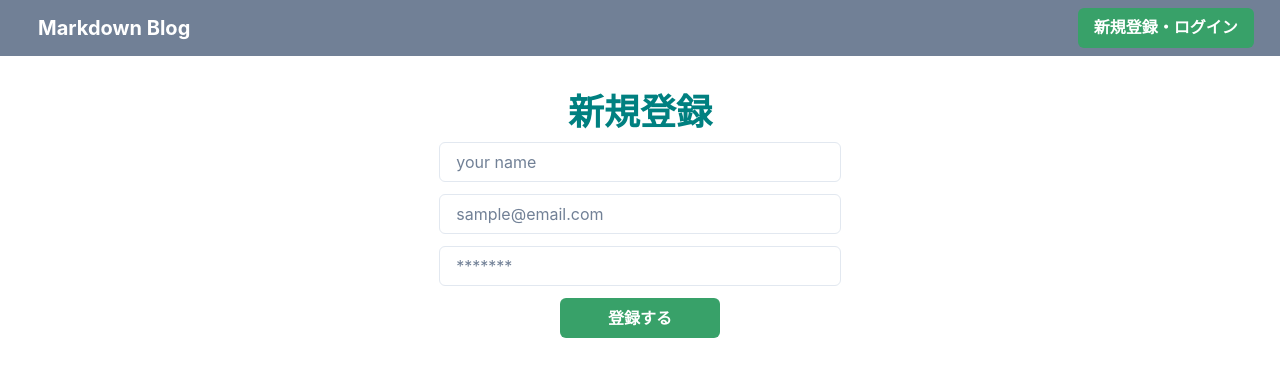
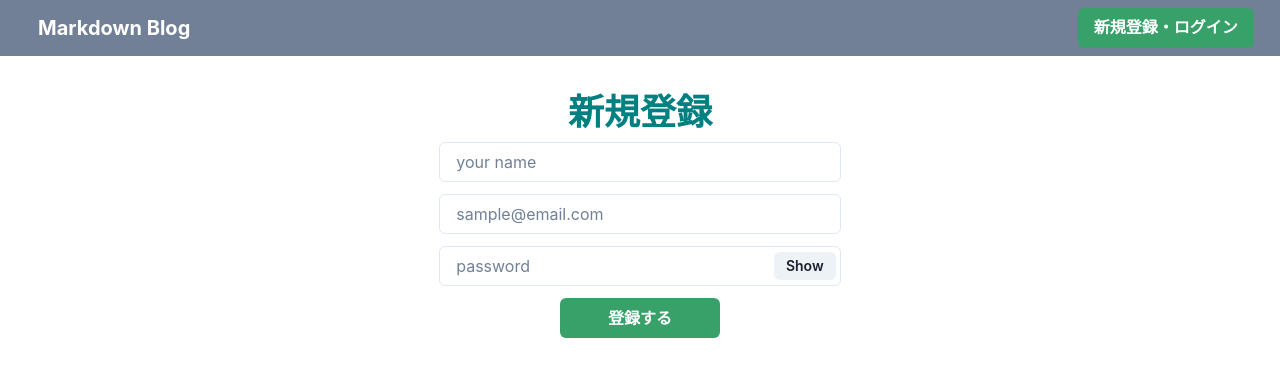
Before and after one commit to illionillion/markdown-blog, a Next.js app: page /signup in a window 1280 px wide. Shown: the top 376 px of the page. Built offline with nearby package versions, Linux system fonts and the light colour scheme.

Commit message:
パスワードのコンポーネント

```diff
--- /dev/null
+++ b/components/InputPassword.tsx
@@ -0,0 +1,37 @@
+import { Button, Input, InputGroup, InputRightElement } from "@chakra-ui/react";
+import { ChangeEventHandler, useState } from "react";
+
+type InputPasswordProps = {
+  placeholder?: string;
+  autoComplete?: string;
+  onChange?: ChangeEventHandler<HTMLInputElement>;
+};
+
+const InputPassword: React.FC<InputPasswordProps> = ({
+  onChange,
+  placeholder,
+  autoComplete
+}) => {
+  const [show, setShow] = useState<boolean>(false);
+
+  return (
+    <InputGroup>
+      <Input
+        type={show ? "text" : "password"}
+        name="user-password"
+        id="user-password"
+        placeholder={placeholder}
+        autoComplete={autoComplete}
+        onChange={onChange}
+        required
+      />
+      <InputRightElement width="4.5rem">
+        <Button h="1.75rem" size="sm" onClick={() => setShow(!show)}>
+          {show ? "Hide" : "Show"}
+        </Button>
+      </InputRightElement>
+    </InputGroup>
+  );
+};
+
+export default InputPassword;
--- a/pages/signup.tsx
+++ b/pages/signup.tsx
@@ -5,13 +5,47 @@ import {
   FormControl,
   Heading,
   Input,
+  InputGroup,
+  InputRightElement,
   Stack,
 } from "@chakra-ui/react";
 import type { GetServerSideProps, GetStaticProps, NextPage } from "next";
 import Head from "next/head";
+import { FormEvent, useEffect, useState } from "react";
 import Header from "../components/Header";
+import InputPassword from "../components/InputPassword";
+import { User } from "../models/typeUser";
 
 const Signup: React.FC = () => {
+  const [userName, setUserName] = useState<string>("");
+  const [userEmail, setUserEmail] = useState<string>("");
+  const [userPassword, setUserPassword] = useState<string>("");
+
+  useEffect(() => {
+    console.log("user-name", userName);
+    console.log("user-email", userEmail);
+    console.log("user-password", userPassword);
+  }, [userName, userEmail, userPassword]);
+
+  const onSubmit = async (e: FormEvent<HTMLDivElement>) => {
+    e.preventDefault();
+    const data: User = {
+      name: userName,
+      email: userEmail,
+      password: userPassword,
+    };
+
+    const req = await fetch("api/auth/signup", {
+      method: "POST",
+      headers: {
+        "Content-Type": "application/json",
+      },
+      body: JSON.stringify(data),
+    });
+
+    console.log(await req.json());
+  };
+
   return (
     <Box>
       <Head>
@@ -19,12 +53,42 @@ const Signup: React.FC = () => {
       </Head>
       <Header isSearch={false} />
       <Container w="full">
-        <FormControl as="form" w="70%" mt={5} m="35px auto" onSubmit={(e) => e.preventDefault()}>
-          <Heading textAlign="center" color="teal">新規登録</Heading>
+        <FormControl
+          as="form"
+          w="70%"
+          mt={5}
+          m="35px auto"
+          onSubmit={onSubmit}
+          autoComplete="on"
+        >
+          <Heading textAlign="center" color="teal">
+            新規登録
+          </Heading>
           <Stack gap={3} mt={2} alignItems="center" justifyContent="center">
-            <Input type="name" placeholder="your name" />
-            <Input type="email" placeholder="sample@email.com" />
-            <Input type="password" placeholder="*******" />
+            <Input
+              type="name"
+              name="user-name"
+              id="user-name"
+              placeholder="your name"
+              autoComplete="username"
+              onChange={(e) => setUserName(e.target.value)}
+              required
+            />
+            <Input
+              type="email"
+              name="user-email"
+              id="user-email"
+              placeholder="sample@email.com"
+              autoComplete="email"
+              onChange={(e) => setUserEmail(e.target.value)}
+              required
+            />
+            <InputPassword
+              placeholder="password"
+              onChange={e => setUserPassword(e.target.value)}
+              autoComplete="new-password"
+            />
+
             <Button type="submit" colorScheme="green" w="40">
               登録する
             </Button>
```
Also changed, not shown: pages/login.tsx (+21 -4 lines).
